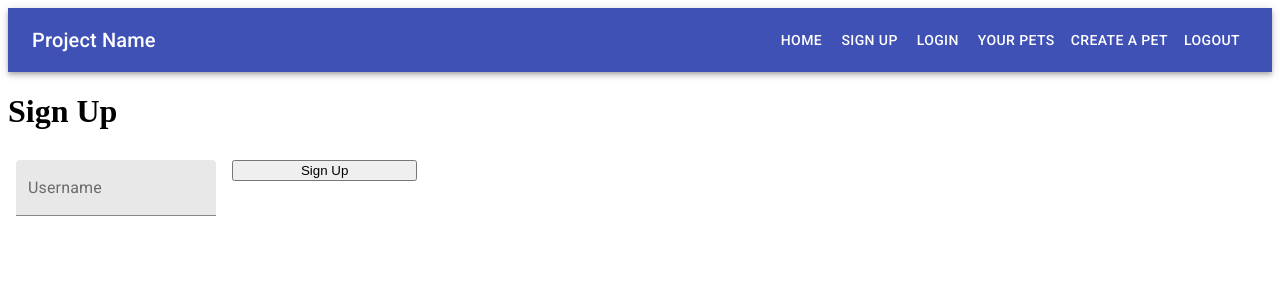
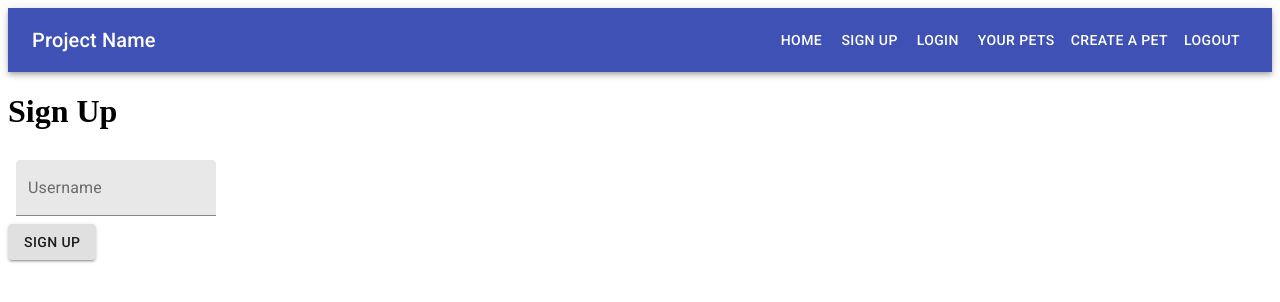
Before and after one commit to bakellian/phase-2-project, a React (Create React App) app: page /signup in a window 1280 px wide. Shown: the top 302 px of the page. Built offline with nearby package versions, Linux system fonts and the light colour scheme.

Commit message:
create sign up fetch request

```diff
--- a/db.json
+++ b/db.json
@@ -1,3 +1,8 @@
 {
-  "users": []
+  "users": [
+    {
+      "userName": "Lily",
+      "id": 1
+    }
+  ]
 }
--- a/src/Components/Auth/Signup.jsx
+++ b/src/Components/Auth/Signup.jsx
@@ -1,6 +1,8 @@
 import React from 'react'
+import { useState } from 'react';
 import { makeStyles } from '@material-ui/core/styles';
 import TextField from '@material-ui/core/TextField';
+import Button from '@material-ui/core/Button';
 
 const useStyles = makeStyles((theme) => ({
     root: {
@@ -9,32 +11,48 @@ const useStyles = makeStyles((theme) => ({
         width: '25ch',
       },
     },
-  }));
+}));
 
 const Signup = () => {
 
     const classes = useStyles();
 
-    const [userName, setUserName] = React.useState('');
+    const [userName, setUserName] = useState('');
 
-    const handleChange = (event) => {
-    setUserName(event.target.value);
+    const handleChange = (e) => {
+        setUserName(e.target.value);
+        console.log(userName)
+    };
 
-  };
+    const handleSubmit = (e) => {
+        e.preventDefault();
+        console.log('submitted')
+        //we want to send out a fetch
+        fetch('http://localhost:3001/users', {
+            method: "POST",
+            headers: {
+                "Accept": "application/json",
+                "Content-Type": "application/json",
+            },
+            body: JSON.stringify({ userName })
+            //send an object of username to our server - automatically gives it an ID
+        })
+    }
 
   return (
     <div>
         <h1>Sign Up</h1>
-        <form className={classes.root} noValidate autoComplete="off">
+        <form className={classes.root} >
         <TextField
           id="filled-name"
           label="Username"
           value={userName}
           onChange={handleChange}
+        //   anytime we make an input change its going to use the handleCHange function
           variant="filled"
         />
-         <input type="submit" value="Sign Up" />
     </form>
+    <Button variant="contained" onClick={handleSubmit}>Sign up</Button>
     </div>
 
   )
```
